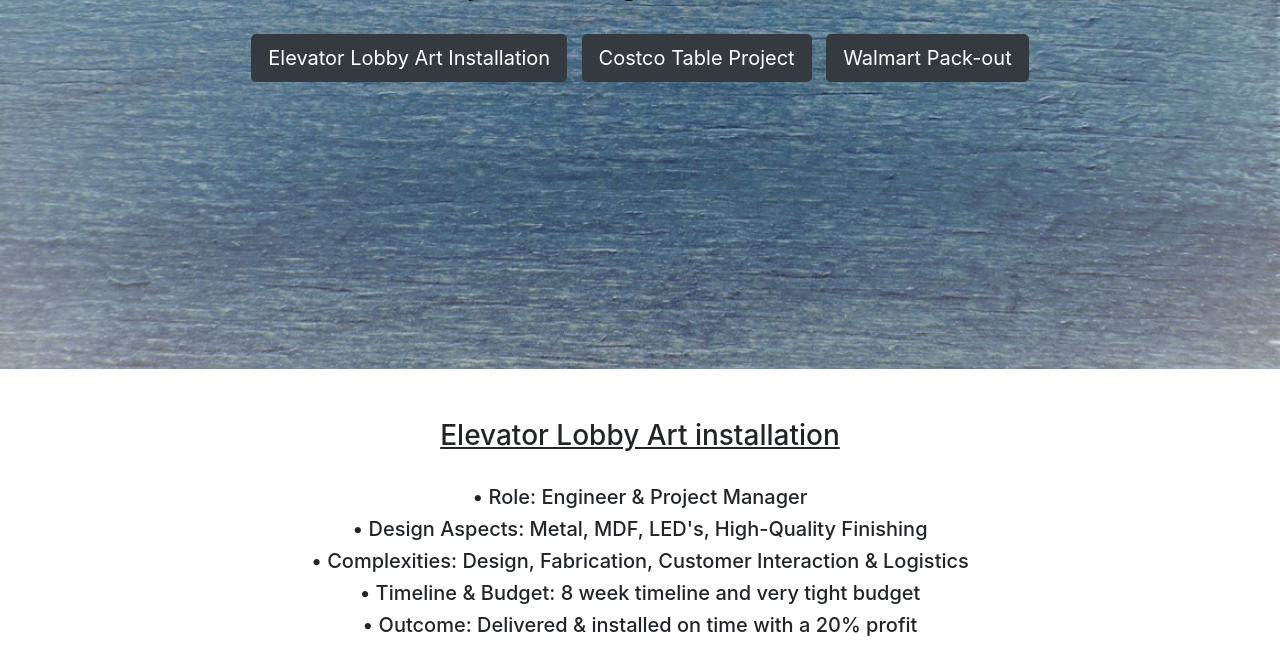
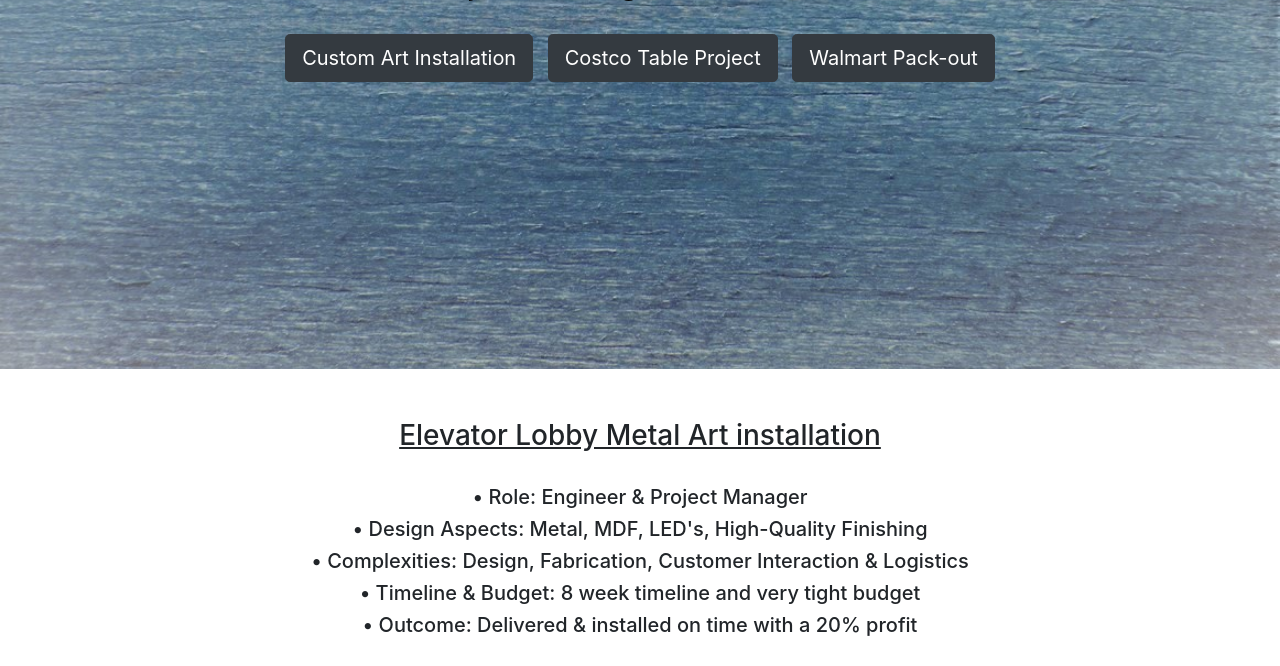
Before and after one commit to Brainstorm-Chaser/my_portfolio, a website with bundled scripts: page index.html in a window 1280 px wide. Shown: the part 431-1097 px from the top of the page. Built offline with nearby package versions, Linux system fonts and the light colour scheme.

Commit message:
adjusted button

```diff
--- a/index.html
+++ b/index.html
@@ -43,7 +43,7 @@
        <!-- <div class="col-xs-3 col-sm-5 col-md-7 col-lg-9 mx-auto text-center">
          <a target = "_blank" href="https://www.linkedin.com/in/brainstormchaser/" class="btn btn-dark text-black btn-lg js-scroll-trigger">Art Installation</a> -->
          <a name="top"></a>
-         <a href="#art-installation" class="btn btn-dark btn-lg js-scroll-trigger">Elevator Lobby Art Installation</a>
+         <a href="#art-installation" class="btn btn-dark btn-lg js-scroll-trigger">Custom Art Installation</a>
          <a href="#Costco" class="btn btn-dark btn-lg js-scroll-trigger">Costco Table Project</a>
          <a href="#Walmart" class="btn btn-dark btn-lg js-scroll-trigger">Walmart Pack-out</a>
       </div>
@@ -57,7 +57,7 @@
            <div class="row">
                 <div class="col-xs-3 col-sm-8 col-md-6 col-lg-7 mx-auto text-center">
            <div class="container">
-            <h3> Elevator Lobby Art installation</h3>
+            <h3> Elevator Lobby Metal Art installation</h3>
             <br>
             <!-- <h4> Challenges: </h4> -->
 
```
